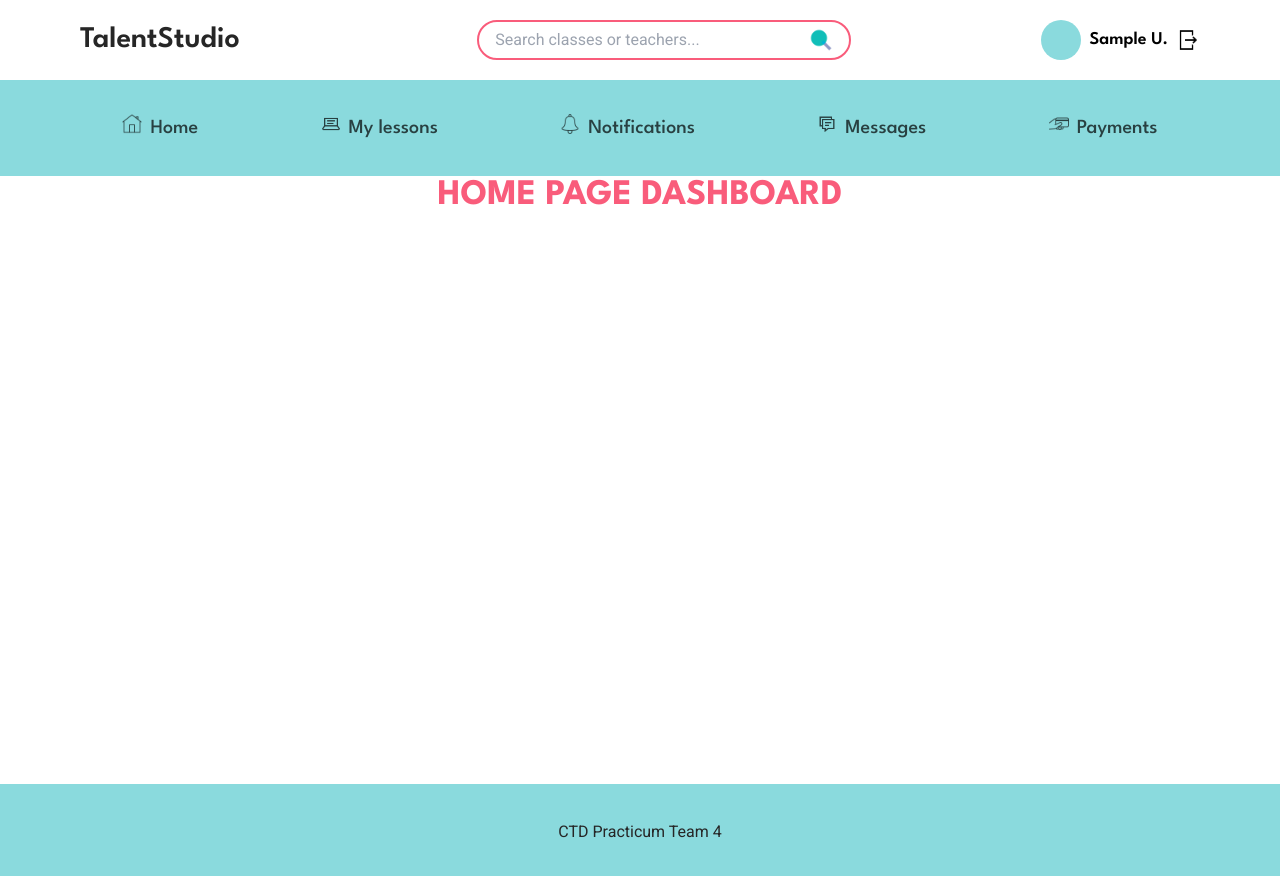
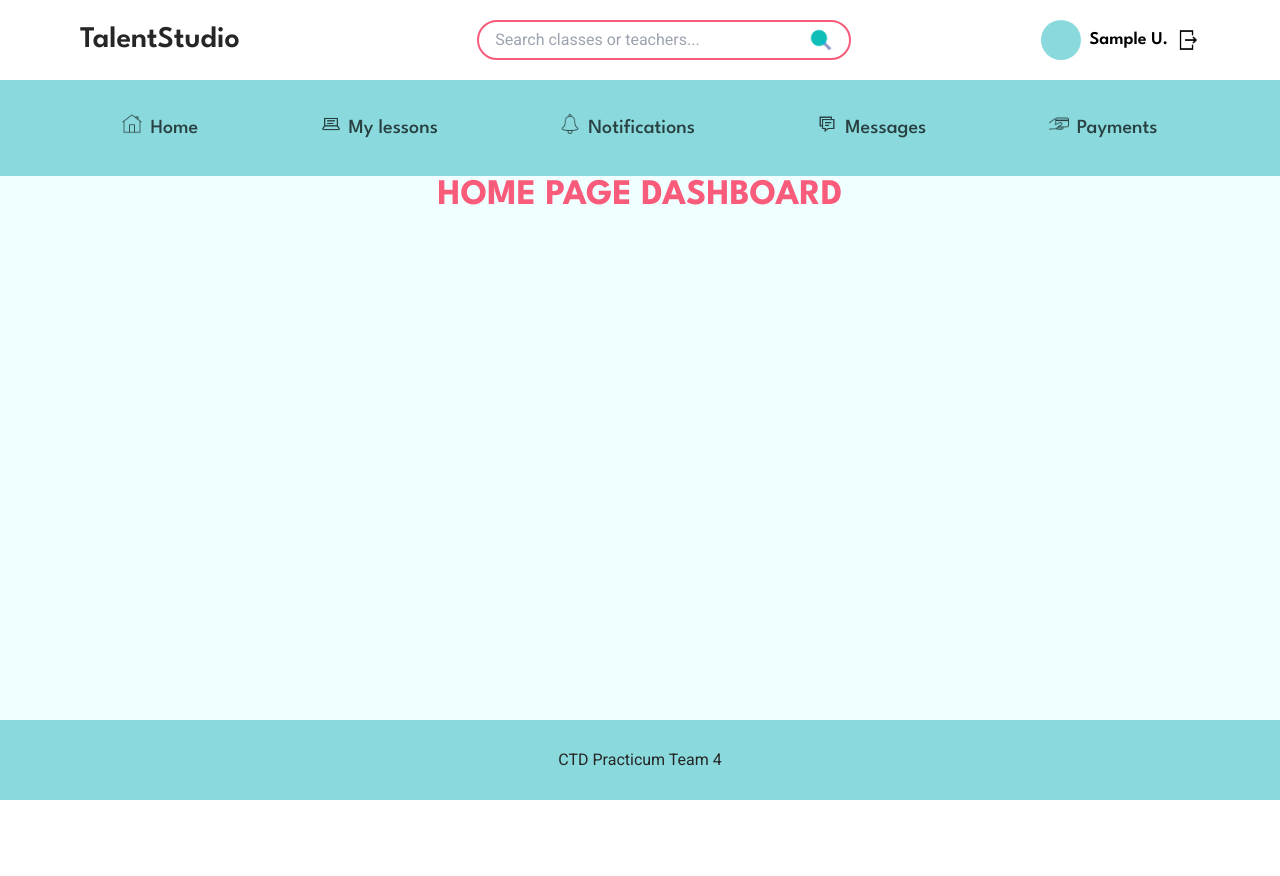
Before and after one commit to Code-the-Dream-School/gg-pac-team4-front, a React (Vite) app: page /dashboard in a window 1280 px wide. Shown: the top 876 px of the page. After the commit the page ends 800 px from the top, so only its background shows below. Built offline with nearby package versions, Linux system fonts and the light colour scheme; sample sign-in values are in the browser's storage.

Commit message:
change styles of the dashboard, footer and main sections

```diff
--- a/index.html
+++ b/index.html
@@ -1,6 +1,6 @@
 <!doctype html>
 <html lang="en"
-      class="scroll-smooth overflow-x-hidden">
+      class="scroll-smooth overflow-x-hidden h-full w-full">
   <head>
     <meta charset="UTF-8" />
     <link rel="icon" type="image/svg+xml" href="/vite.svg" />
@@ -13,8 +13,8 @@
     />
     <title></title>
   </head>
-  <body class="h-full bg-pureWhite font-roboto">
-    <div id="root" class="flex flex-col items-center"></div>
+  <body class="h-full w-full bg-pureWhite font-roboto">
+    <div id="root" class="flex flex-col h-full w-full"></div>
     <script type="module" src="/src/main.jsx"></script>
   </body>
 </html>
--- a/src/AppRoutes.jsx
+++ b/src/AppRoutes.jsx
@@ -27,7 +27,6 @@ const AppRoutes = () => {
   return (
     <BrowserRouter>
       <Header />
-      <div className="flex flex-col min-h-screen">
       <main className="flex-grow">
         <Routes>
           <Route path="*" element={<NotFound />} />
@@ -41,11 +40,11 @@ const AppRoutes = () => {
               <Route path="classes" element={<Classes />} />
               <Route path="add-class" element={<NewClassForm />} />
               <Route path="students" element={<Students />} />
-                <Route path="schedule" element={<Schedule/>} />
+              <Route path="schedule" element={<Schedule />} />
               <Route path="lessons" element={<Lessons />} />
-                <Route path="notifications" element={<Notifications/>} />
-                <Route path="messages" element={<Messages/>} />
-                <Route path="payments" element={<Payments/>} />
+              <Route path="notifications" element={<Notifications />} />
+              <Route path="messages" element={<Messages />} />
+              <Route path="payments" element={<Payments />} />
             </Route>
           </Route>
           <Route path="/search" element={<SearchBar />} />
@@ -53,7 +52,6 @@ const AppRoutes = () => {
         </Routes>
       </main>
       <Footer />
-      </div>
     </BrowserRouter>
   );
 };
--- a/src/components/layouts/Footer.jsx
+++ b/src/components/layouts/Footer.jsx
@@ -1,6 +1,6 @@
 const Footer = () => {
   return (
-    <footer className="flex w-screen  flex-row items-center text-center justify-center bg-lightGreen w-full h-24  text-black">
+    <footer className="flex flex-row items-center text-center justify-center bg-lightGreen w-full h-20  text-black">
       <p>CTD Practicum Team 4</p>
     </footer>
   );
--- a/src/components/pages/Dashboard.jsx
+++ b/src/components/pages/Dashboard.jsx
@@ -7,7 +7,7 @@ const Dashboard = () => {
     const location = useLocation();
 
     return (
-        <div className="flex flex-col items-center w-full">
+        <div className="flex flex-col items-center w-full h-full bg-lightBlue">
             <DashboardNav/>
             {location.pathname==="/dashboard" ? <Home/> : <Outlet/>}
         </div>
```
Lines whose indentation alone changed are shown as unchanged.
